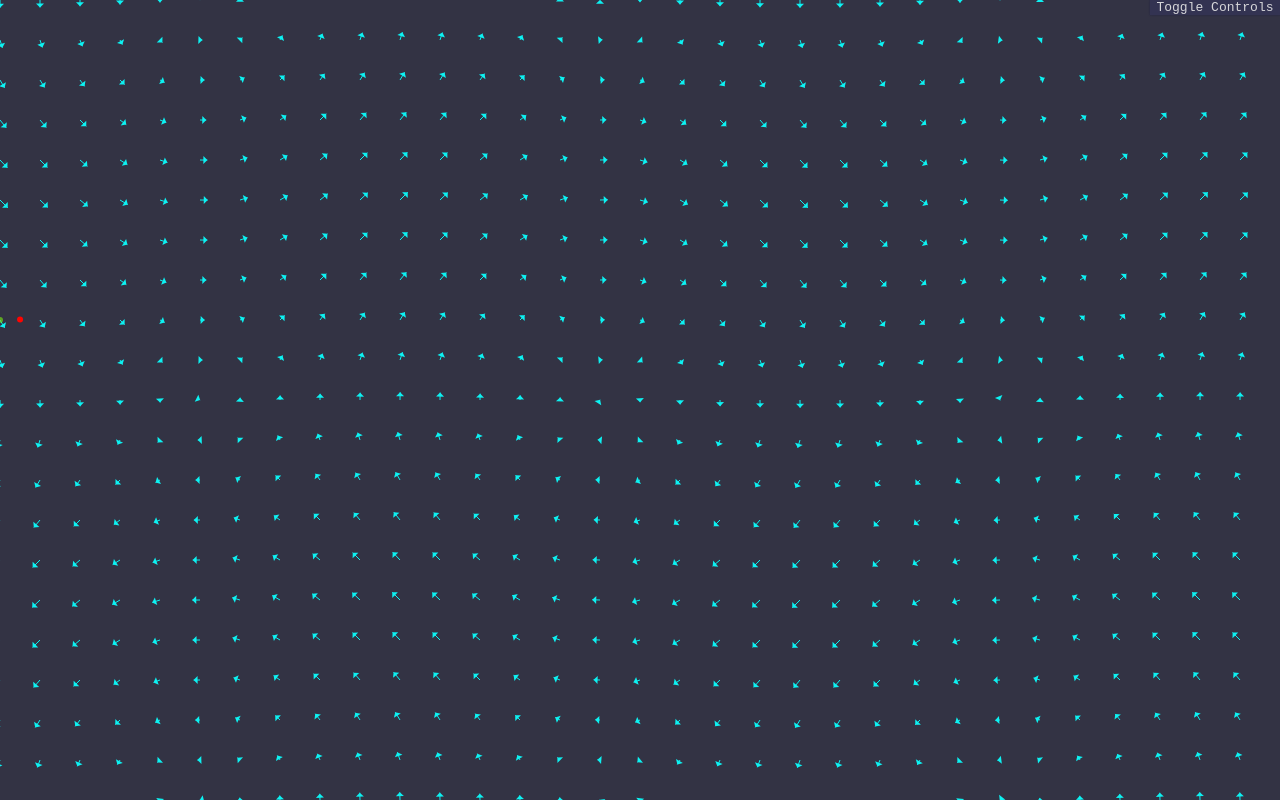
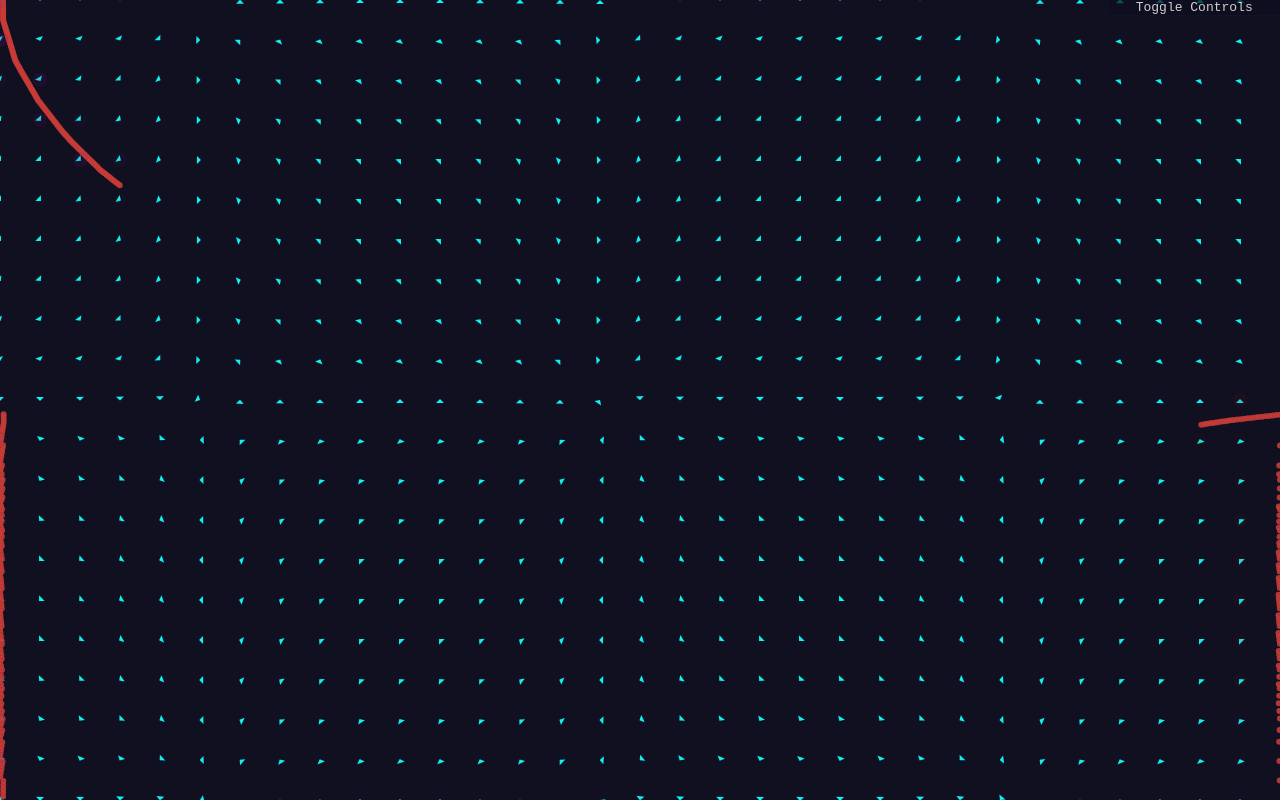
Before and after one commit to lloydlobo/flow-field-canvas, a plain HTML site: page index.html in a window 1280 px wide. Drawn offline with Linux system fonts and the light colour scheme.

Commit message:
perf: avoid clearing canvas on each frame

```diff
--- a/static/flow_field.js
+++ b/static/flow_field.js
@@ -2,17 +2,16 @@
 
 /** @fileoverview Flow field simulation script.  */
 
+// __DEBUG && console.time("simulation");
 const __DEBUG = (window.location.hostname === "localhost" || window.location.hostname === "127.0.0.1");  /** Indicates whether the script is running in debug mode. @type {boolean} */
-__DEBUG && console.log("Flow Field Canvas");
-// __DEBUG && console.time("simulation");
 
 // --------------------------------------------------------------------------------------------------------------------
 // CONSTANTS
 
-const CANVAS_ID = 'flowFieldCanvas';
-
 /** Golden ratio constant. @type {number} */
 const PHI = 1.618;
+const PHI_INV = 1 / PHI;
+const PI_INV = 1 / Math.PI;
 
 /** Multiplier for frames per second (ms). @type {number} */
 const FPS_MULTIPLIER = 0.001; //  is this ms?
@@ -93,6 +92,23 @@ class Utils {
     }
 
     /**
+     * @param {DebouncedFunction} fn - The function to be debounced.
+     * @param {number} delay - The delay in milliseconds.
+     * @returns {() => void} - The debounced function.
+     */
+    static debounce(fn, delay) {
+        let timeout_id;
+        return function (...args) {
+            clearTimeout(timeout_id);
+            timeout_id = setTimeout(() => {
+                /* Calls the function, substituting the specified object for the this value of the function,
+                   and the specified array for the arguments of the function. */
+                fn.apply(this, args);
+            }, delay);
+        };
+    }
+
+    /**
      * Linear interpolation of a to b where the interpolation factor is t.
      * @param {number} a - Start value.
      * @param {number} b - End value.
@@ -103,8 +119,17 @@ class Utils {
      * @returns {number} Linearly interpolated value.
      */
     static lerp(a, b, t) {
-        __DEBUG && Utils.assert(t >= 0.0 && t <= 1.0, `Expected interpolation factor t to be between 0.0 and 1.0. Got ${t}.`)
-        return (1 - t) * a + t * b;
+        // __DEBUG && Utils.assert(t >= 0.0 && t <= 1.0, `Expected interpolation factor t to be between 0.0 and 1.0. Got ${t}.`)  // (0.3)ms
+        switch (t) {
+            case 0.0: return a;
+            case 1.0: return b;
+            default: return (1.0 - t) * a + t * b;
+        }
+    }
+
+    /** @param {number} x1 @param {number} y1 @param {number} x2 @param {number} y2 @returns {number} */
+    static manhattan_distance(x1, y1, x2, y2) {
+        return Math.abs(x2 - x1) + Math.abs(y2 - y1);
     }
 
     /**
@@ -120,33 +145,36 @@ class Utils {
     static range(start, end, step = 1) {
         /** @type {number[]} */
         const lst = [];
-
         if (step > 0) {  // Handle negative steps to ensure inclusive nature for range's start and end values.
             for (let i = start; i <= end; i += step) lst.push(i);
         } else {
             for (let i = start; i >= end; i += step) lst.push(i);
         }
-
         return lst;
     }
+}
 
-    /**
-     * @param {DebouncedFunction} fn - The function to be debounced.
-     * @param {number} delay - The delay in milliseconds.
-     * @returns {() => void} - The debounced function.
-     */
-    static debounce(fn, delay) {
-        let timeout_id;
-
-        return function (...args) {
-            clearTimeout(timeout_id);
-
-            timeout_id = setTimeout(() => {
-                /* Calls the function, substituting the specified object for the this value of the function,
-                   and the specified array for the arguments of the function. */
-                fn.apply(this, args);
-            }, delay);
-        };
+if (__DEBUG) {  /* TEST Utils */
+    {  /* BITWISE OPERATIONS */
+        // double bitwise NOT `~~` => truncate float to integer.
+        Utils.assert(Math.round(3.14) === (~~3.14));
+        Utils.assert(Math.round(1.618) !== (~~1.618));
+        Utils.assert(Math.round(1.618) === (~~2.000));
+        Utils.assert(Math.floor(3.14) === (~~3.14));
+        Utils.assert(Math.floor(1.618) === (~~1.618));
+        Utils.assert(Math.floor(-1.618) !== (~~(-1.618)));  // -2, -1
+        Utils.assert(Math.floor(-1.618) === (~~(-2.000)));  // -2, -2
+    }
+    {  /* PRECISION manhattan_distance vs hypotenuse */
+        Utils.assert(Utils.manhattan_distance(0, 0, 3, 3) === 6);
+        Utils.assert(Math.hypot(3 - 0, 3 - 0) === 4.242640687119286);
+        // const x1 = 65, y1 = 18, x2 = 16, y2 = 43;  // delta -18.99..  # 2 closest diagonal point coordinates in a sinusoidal flow field.
+        const x1 = 405, y1 = 177, x2 = 429, y2 = 201;  // delta -14.05.. 2 closest diagonal point coordinates in a sinusoidal flow field.
+        const dist_manhattan = Utils.manhattan_distance(x1, y1, x2, y2);
+        const dist_pythagorean = Math.hypot(x2 - x1, y2 - y1);
+        const got_delta_dist = dist_pythagorean - dist_manhattan;
+        const expect_delta_dist = -14.058874503045715;
+        Utils.assert(got_delta_dist === expect_delta_dist, `Expected ${expect_delta_dist}. Got ${got_delta_dist}.`);
     }
 }
 
@@ -219,12 +247,26 @@ class ParticleFn {
 
     /** Draws the particle at the given coordinates. @param {Particle} [particle]  */
     static draw_particle(particle) {
-        ctx.save();  // draw vsitied field point
-        CanvasFn.draw_point(g_closest_point.x * g_scale, g_closest_point.y * g_scale, "hsla(91, 90%, 50%, 0.6", 3);
+        {  // draw visited field point
+            // truncate float to int, to avoid imprecise painting on prev visited field point.
+            const nx = (g_closest_point.x * g_scale);  // (0.3)ms
+            const ny = (g_closest_point.y * g_scale);
+            ctx.save();  // (0.7)ms
+            if (/* with_frames_elapsed_clr */ !false)  // performance heavy (0.5:4.6)ms
+                CanvasFn.draw_point(~~nx, ~~ny, `hsla(${(-g_frame_tick * g_frame_tick_limit_360deg)}, 50%, 50%, 0.0125`, 8);
+            else  // (0.3:0.6)ms
+                CanvasFn.draw_point(nx, ny, "hsla(116, 50%, 50%, 0.0125", 8); //  hue 96 || 116 looks great.
+
             ctx.restore();
-        ctx.save();  // draw particle
-        CanvasFn.draw_point(particle.x, particle.y, "hsla(1, 100%, 50%, 1.0)", 3);
+        }
+        {  // draw particle
+            ctx.save();
+            if (/* with_frames_elapsed_clr */ false)  // performance heavy (0.4:1.0)ms
+                CanvasFn.draw_point(particle.x, particle.y, `hsla(${~~(-g_frame_tick * g_frame_tick_limit_360deg)}, 60%, 50%, 0.95)`, 3);
+            else
+                CanvasFn.draw_point(particle.x, particle.y, "hsla(1, 55%, 50%, 0.90)", 3);
             ctx.restore();
+        }
     }
 
     /**
@@ -237,12 +279,12 @@ class ParticleFn {
         const p_y = mut_particle.y / g_scale;
 
         /** @type {FlowVector} */
-        const flow_vector = ParticleFn._get_flow_vector_at_position(p_x, p_y, data);
+        const flow_vector = ParticleFn._get_flow_vector_at_position(p_x, p_y, data);  // (1.6)ms
         const resistance = g_scale * FPS_RESISTANCE;
 
-        if (is_lerped) {
-            const pull_ratio_b_has_on_a = 0.97; //  Adjust to vary velocity/thrust/drift/inertia.
-            mut_particle.x += Utils.lerp(p_x, flow_vector.u * resistance, pull_ratio_b_has_on_a);
+        if (is_lerped) {  // Smooth particle trail curves.
+            const pull_ratio_b_has_on_a = 0.64 || 1.00; // TIP: use perfect square ratios. Adjust to vary velocity/thrust/drift/inertia.
+            mut_particle.x += Utils.lerp(p_x, flow_vector.u * resistance, pull_ratio_b_has_on_a);  // (0.7)ms
             mut_particle.y += Utils.lerp(p_y, flow_vector.v * resistance, pull_ratio_b_has_on_a);
         } else {
             mut_particle.x += flow_vector.u * resistance;
@@ -251,9 +293,9 @@ class ParticleFn {
 
         // Wrap the particle around the canvas edges
         if (mut_particle.x < 0) mut_particle.x += g_canvas_width;
-        else if (mut_particle.x > g_canvas_width + 0) mut_particle.x -= g_canvas_width;
+        else if (mut_particle.x > g_canvas_width) mut_particle.x -= g_canvas_width;
         if (mut_particle.y < 0) mut_particle.y += g_canvas_height;
-        else if (mut_particle.y > g_canvas_height + 0) mut_particle.y -= g_canvas_height;
+        else if (mut_particle.y > g_canvas_height) mut_particle.y -= g_canvas_height;
     }
 
     /**
@@ -264,30 +306,38 @@ class ParticleFn {
      * @param {FlowField} data - Flow field data.
      * @returns {FlowVector} - Flow vector.
      */
-    static _get_flow_vector_at_position(x, y, data) {
+    static _get_flow_vector_at_position(x, y, data, with_manhattan_distance = true) {
         const with_lru_cache = false;
         if (with_lru_cache) {
-            let scale = Math.floor(g_scale);  // 72 -> 80 -> 40 -> 50.
+            let scale = ~~g_scale  // || Math.floor(g_scale);  // 72 -> 80 -> 40 -> 50.
             {
                 scale += (10 - (scale % 10));  // Round off to be a multiple of 10.
                 scale *= 0.5;  // Halve the value.
                 scale += (10 - (scale % 10));  // Round off to be a multiple of 10.
             }
-            const key_xy = `${Math.round(x * scale)},${Math.round(y * scale)}`;
+            const key_xy = `${~~(x * scale)},${~~(y * scale)}`;  /* (double bitwise NOT) `~~` == `Math.round()` */
             const lru_flow_vector = g_closest_points_map.get(key_xy)
-
-            if (lru_flow_vector !== undefined) return lru_flow_vector;
+            if (lru_flow_vector !== undefined)
+                return lru_flow_vector;
         }
 
-        g_closest_point = data.reduce((closest, point) => { // Find the closest data point to the given position
-            const distance = Math.hypot(point.x - x, point.y - y);
-            return distance < closest.distance ? { point, distance } : closest;
-        }, { point: null, distance: Infinity, }).point;
+        // Find the closest data point to the given position.
+        g_closest_point = data.reduce((closest, point) => {
+            let dist;
+            if (with_manhattan_distance) dist = Utils.manhattan_distance(x, y, point.x, point.y);  // 0.7ms
+            else dist = Math.hypot(point.x - x, point.y - y);  // 17.2 ms
+            return dist < closest.distance
+                ? { point, distance: dist }
+                : closest;
+        }, {
+            point: null,
+            distance: Infinity,
+        }).point;
 
-        const flow_vector = new FlowVector(g_closest_point.u, g_closest_point.v);
-        with_lru_cache && g_closest_points_map.set(key_xy, flow_vector);
+        const flow_vec = new FlowVector(g_closest_point.u, g_closest_point.v);
+        with_lru_cache && g_closest_points_map.set(key_xy, flow_vec);
 
-        return flow_vector;  // Return the flow vector at the closest point
+        return flow_vec;  // Return the flow vector at the closest point
     }
 }
 
@@ -333,7 +383,7 @@ class FlowFieldFn {
 
         /** @type {FieldVector[]} */
         const data = xgrid.flatMap((xrow, i) =>
-            xrow.map((x, j) => ({ x, y: ygrid[i][j], u: ugrid[i][j], v: vgrid[i][j] }))
+            xrow.map((x, j) => ({ x, y: ygrid[i][j], u: ugrid[i][j], v: vgrid[i][j] }))  // (3.1:7.9)ms
         );
         if (__DEBUG) {
             Utils.assert(data.length === (xgrid.length * xgrid[0].length), `Expected flow field data to have length similar to any of it's axis's rows or column.`);
@@ -355,17 +405,19 @@ class FlowFieldFn {
                 ugrid = xgrid.map(row => row.map(Math.cos));
                 vgrid = ygrid.map(row => row.map(Math.sin));
                 break;
-            case E_FIELD_PATTERNS.ANTI_CLOCKWISE:
-                ugrid = ygrid.map(row => row.map(val => -val));
-                vgrid = xgrid.map(row => row);
+            case E_FIELD_PATTERNS.CLOCKWISE:
+                ugrid = ygrid.map(row => row.map(val => (-Math.sqrt(val * PHI_INV * PI_INV))));
+                vgrid = xgrid.map(row => row.map(val => Math.sqrt(val * PHI_INV * PI_INV)));
                 break;
-            case E_FIELD_PATTERNS.CLOCKWISE: // Should ugrid be assigned xgrid?
-                ugrid = ygrid.map(row => row);
-                vgrid = xgrid.map(row => row);
+            case E_FIELD_PATTERNS.ANTI_CLOCKWISE: // Should ugrid be assigned xgrid?
+                ugrid = ygrid.map(row => row.map(val => Math.sqrt(val * PHI_INV * PI_INV)));
+                vgrid = xgrid.map(row => row.map(val => Math.sqrt(val * PHI_INV * PI_INV)));
                 break;
-            default: throw Error(`Expected an enumeration of ${Object.keys(E_FIELD_PATTERNS)} for field pattern. Got ${pattern}.`);
+            default:
+                throw Error(`Expected an enumeration of ${Object.keys(E_FIELD_PATTERNS)} for field pattern. Got ${pattern}.`);
         }
         return { ugrid, vgrid };
+
     }
 }
 
@@ -385,6 +437,7 @@ class EventHandlerFn {
         g_cell_count = g_canvas_width * g_canvas_height;
         g_closest_point = undefined;
         g_frame_tick = 1;
+        g_is_drawn_once = false;
         g_closest_points_map.clear();
     }
 
@@ -402,9 +455,11 @@ class EventHandlerFn {
         const nkeys = keys.length;
         const cur_pattern_index = keys.findIndex(val => val === g_cur_field_pattern);
         let rand_num = cur_pattern_index;
-        while (rand_num === cur_pattern_index) rand_num = Math.floor(Math.random() * nkeys);
+        while (rand_num === cur_pattern_index)
+            rand_num = ~~(Math.random() * nkeys);  // || Math.floor(Math.random() * nkeys);  // double bitwise NOT operator
         __DEBUG && Utils.assert(rand_num < nkeys && rand_num !== cur_pattern_index);
         g_cur_field_pattern = keys[rand_num];
+        document.getElementById("cur_field_pattern_name").textContent = g_cur_field_pattern.toLowerCase();  //.replace("_", "-").replace(" ", "");
         g_field_instance = new FlowField(N_FIELD_SHAPE, N_FIELD_SHAPE, g_flow_field_steps, g_cur_field_pattern);
         EventHandlerFn.handle_resize();
         CanvasFn.stop_animation(g_animation_frame_id_handle)
@@ -417,10 +472,10 @@ class EventHandlerFn {
 
 class CanvasFn {
     /** @param {number} x @param {number} y @param {string} color @param {number} radius */
-    static draw_point(x, y, color = "#fff", radius = 1) {
+    static draw_point(x, y, color = "#fff", radius = 1) {  // (1.6)ms
         ctx.beginPath();
         ctx.arc(x, y, radius, 0, Math.PI * 2);
-        ctx.fillStyle = color;
+        ctx.fillStyle = color;  // (9.1)ms
         ctx.fill();
         ctx.closePath();
     }
@@ -443,19 +498,19 @@ class CanvasFn {
     }
 
     /** @param {number} x @param {number} y @param {number} angle @param {number} length @param {number} size @param {string} color @param {boolean} with_arrow_line */
+
     static draw_arrow(x, y, angle, length, size, color = 'hsla(180, 90%, 50%, 1.0)', with_arrow_line = true) {
-        let mut_length = length;
-
+        // console.count("draw_arrow");  // 1024
         if (with_arrow_line) {  //  performance heavy
-            mut_length *= (size * Math.PI) * 0.618;
+            length *= (size * Math.PI) * 0.618;
         }
 
         function draw_arrow_filled() {
-            const end_x = x + mut_length * Math.cos(angle);
-            const end_y = y + mut_length * Math.sin(angle);
+            const end_x = x + length * Math.cos(angle);
+            const end_y = y + length * Math.sin(angle);
             ctx.strokeStyle = color;
             // Draw arrow line
-            if (with_arrow_line = true) {  //  performance heavy
+            if (with_arrow_line) {  //  performance heavy
                 ctx.beginPath();
                 ctx.moveTo(x, y);
                 ctx.lineTo(end_x, end_y);
@@ -498,21 +553,18 @@ class CanvasFn {
 
 // Get the canvas and its 2D context
 /**@type {HTMLCanvasElement | null} */
-const canvas = document.getElementById(CANVAS_ID);
-__DEBUG && Utils.assert(canvas !== null, `Expected canvas id ${CANVAS_ID} to be on a non-null HTMLCanvasElement.`);
-
-/** @type {CanvasRenderingContext2D | null} */
+const canvas = document.getElementById('flowFieldCanvas');
+__DEBUG && Utils.assert(canvas !== null, `Expected canvas id ${'flowFieldCanvas'} to be on a non-null HTMLCanvasElement.`);
+/** @type {CanvasRenderingContext3D | null} */
 const ctx = canvas?.getContext('2d');
 __DEBUG && Utils.assert(ctx !== null, `Expected ctx to be non-null.`);
-
-if (!canvas || !ctx) {
-    throw Error('Canvas or context not found.');
-}
+if (!canvas || !ctx) throw Error('Canvas or context not found.');
 
 // Adapt to devices window size
 canvas.width = window.innerWidth;
 canvas.height = window.innerHeight;
-canvas.style.background = '#334';
+canvas.style.background = "#101020" || "#334";
+// window.addEventListener("mousemove", ev => { const mouse_x = ev.clientX, mouse_y = ev.clientY; console.info({ mouse_x, mouse_y }); })
 
 // --------------------------------------------------------------------------------------------------------------------
 // LOGIC SETUP
@@ -539,6 +591,7 @@ let g_frame_tick_limit = Math.floor(60 * FPS_RESISTANCE / FPS_MULTIPLIER) || Inf
 {
     g_frame_tick_limit = Math.floor(g_frame_tick_limit * PHI); // {1941 frame_ticks in (57000:70000)ms}
 }
+let g_frame_tick_limit_360deg = 360 / g_frame_tick_limit;
 let g_frame_tick_animation_is_paused = false;
 /** @type {FlowField|undefined} */
 let g_flow_field_data;
@@ -546,6 +599,7 @@ let g_flow_field_data;
 let g_closest_point;
 /** @type {number|undefined} */
 let g_animation_frame_id_handle; // To control the animation loop
+let g_is_drawn_once = false;
 
 // --------------------------------------------------------------------------------------------------------------------
 // FUNCTIONS
@@ -566,18 +620,28 @@ function animate(ff) {
     function draw() {
         g_frame_tick += 1;
 
+        const with_particle_trail = true;
+        if (!with_particle_trail) {
+            console.count("with_particle_trail");  // None
             CanvasFn.clear_canvas();
+        }
 
-        // Draw visualization based on data
+        if (!g_is_drawn_once) {  // PERF: use pre-made sprites.
+            console.count("g_is_drawn_once");  // 1
+            // Draw visualization based on data.
             ff.field.forEach(point => {
                 CanvasFn.draw_arrow(
                     (point.x * g_scale),
                     (point.y * g_scale),
                     Math.atan2(point.v, point.u),
                     Math.sqrt(point.u ** 2 + point.v ** 2),
-                arrow_size
+                    arrow_size,
+                    /* color:*/ undefined,
+                    /* with_arrow_line:*/ false,
                 );
             });
+            g_is_drawn_once = true;
+        }
 
         ParticleFn.update_particle_via_field(g_particle, ff.field);
 
@@ -589,7 +653,7 @@ function animate(ff) {
             return;
         }
 
-        g_animation_frame_id_handle = requestAnimationFrame(() => animate(ff));  //  Request the next frame
+        g_animation_frame_id_handle = requestAnimationFrame(() => animate(ff));  // (5.8)ms  //  Request the next frame
     }
 
     // Start the animation loop
@@ -628,6 +692,10 @@ document.getElementById("shuffle_field_toggle")?.addEventListener("click", _ =>
 // SCRIPT EXECUTION
 
 /** Initializes the simulation when the DOM content is loaded. */
+if (/* Event:pagehide */ !false) { // (47.1:61.7)ms / (629:5246)ms {Total}
     document.addEventListener("DOMContentLoaded", () => {
         main()
     });
+} else {  // (44.9:66.7)ms / (612:5254)ms {Total}
+    main()
+}
--- a/static/style.css
+++ b/static/style.css
@@ -1,9 +1,9 @@
 /* static/style.css */
 
 :root {
-    --font-mono: 'Courier New', Courier, monospace;
+    --font-mono: monospace;
     --text-primary: hsl(0, 0%, 100%);
-    --primary: hsl(240, 25%, 27%);
+    --primary: hsl(240deg 33% 9% / 90%);
     --secondary: hsl(240, 39%, 19%);
 
     --spacer: .5em;
@@ -27,6 +27,7 @@ body {
     font-family: -apple-system, BlinkMacSystemFont, 'Segoe UI', Roboto, Oxygen, Ubuntu, Cantarell, 'Open Sans', 'Helvetica Neue', sans-serif;
     color: var(--text-primary);
     background-color: var(--primary);
+    overflow: hidden;
 }
 
 canvas {
@@ -43,6 +44,7 @@ button {
     box-shadow: none;
     border: 0;
     padding: var(--spacer-sm);
+    cursor: pointer;
 }
 
 
@@ -53,9 +55,10 @@ button {
     background-color: var(--primary, #335);
     opacity: 0.8;
     font-family: var(--font-mono);
-    font-size: small;
-    padding-inline: var(--spacer-sm);
+    /* font-size: small; */
+    /* padding-inline: var(--spacer-sm); */
     box-shadow: var(--shadow);
+    min-width: 22ch;
 }
 
 /* Hide it initially. Toggle it by input with id #controls_toggle */
@@ -81,8 +84,11 @@ input#controls_toggle {
 }
 
 label#label_controls_toggle {
+    display: block;
     color: var(--text-primary);
-    padding: var(--spacer-sm);
+    text-align: center;
+    cursor: pointer;
+    /* padding: var(--spacer-sm); */
 
     &:hover {
         box-shadow: var(--shadow);
@@ -91,11 +97,16 @@ label#label_controls_toggle {
 }
 
 section.controls_section {
-    gap: var(--spacer-sm);
-    padding-block: var(--spacer-sm);
+    gap: var(--spacer);
+    padding-block: var(--spacer);
+    padding-inline: var(--spacer-sm);
 
     & button {
         font-family: var(--font-mono);
+    }
+
+    & input[type="button"] {
+        cursor: pointer;
     }
 }
 
```
Also changed, not shown: index.html (+7 -4 lines). Lines whose indentation alone changed are shown as unchanged.
